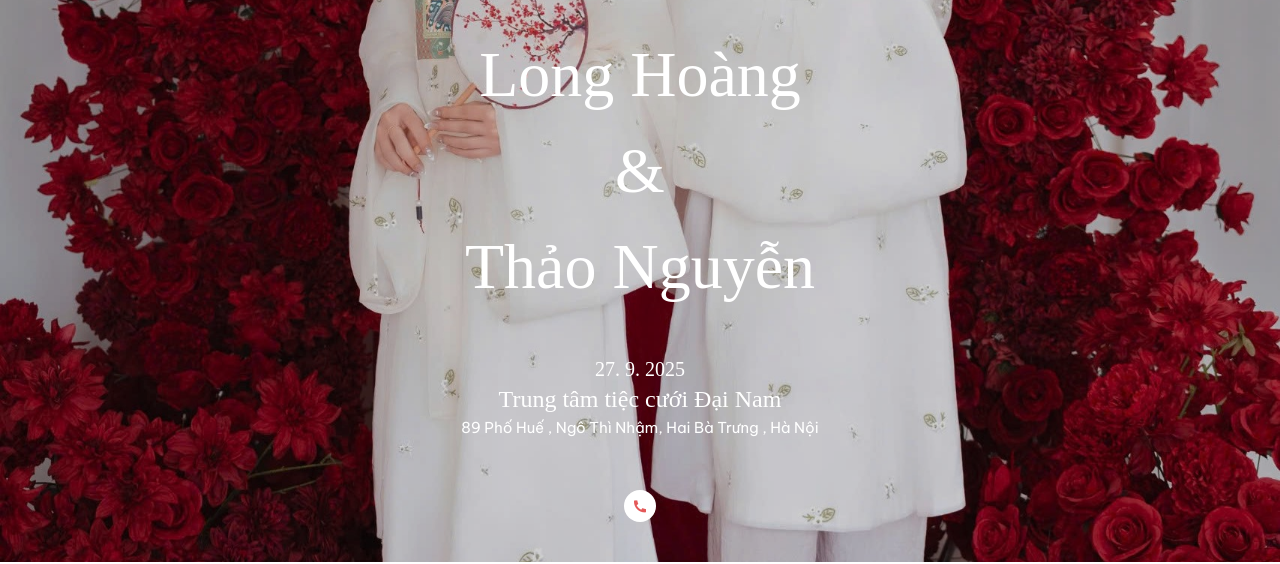
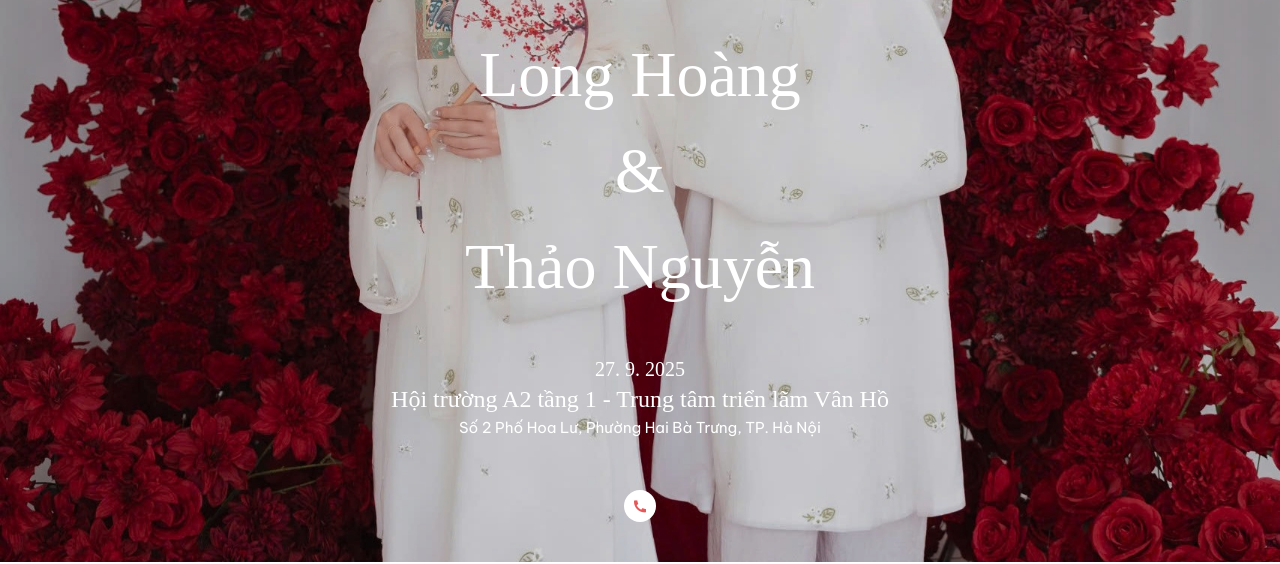
Before and after one commit to thiepdientu/ThaoLong-Wedding, a plain HTML site: page index.html in a window 1280 px wide. Shown: the part 238-802 px from the top of the page. Drawn offline with Linux system fonts and the light colour scheme; no server answers; a web font is replaced by a local one.

Commit message:
Update index.html

```diff
--- a/index.html
+++ b/index.html
@@ -564,9 +564,9 @@
                     <span class="invitation_day banner_date">27</span>.
                     <span class="invitation_month banner_month">9</span>.
                     <span class="invitation_year banner_year">2025</span>
-                    <p class="name_palace banner_location_name">Trung tâm tiệc cưới Đại Nam</p>
+                    <p class="name_palace banner_location_name">Hội trường A2 tầng 1 - Trung tâm triển lãm Vân Hồ</p>
                     <address class="invitation_address banner_location_adress">
-                        89 Phố Huế , Ngô Thì Nhậm, Hai Bà Trưng , Hà Nội </address>
+                        Số 2 Phố Hoa Lư, Phường Hai Bà Trưng, TP. Hà Nội </address>
                 </div>
                 <div class="social-link">
                                             <a href="tel:+840968523994" class="">
```
